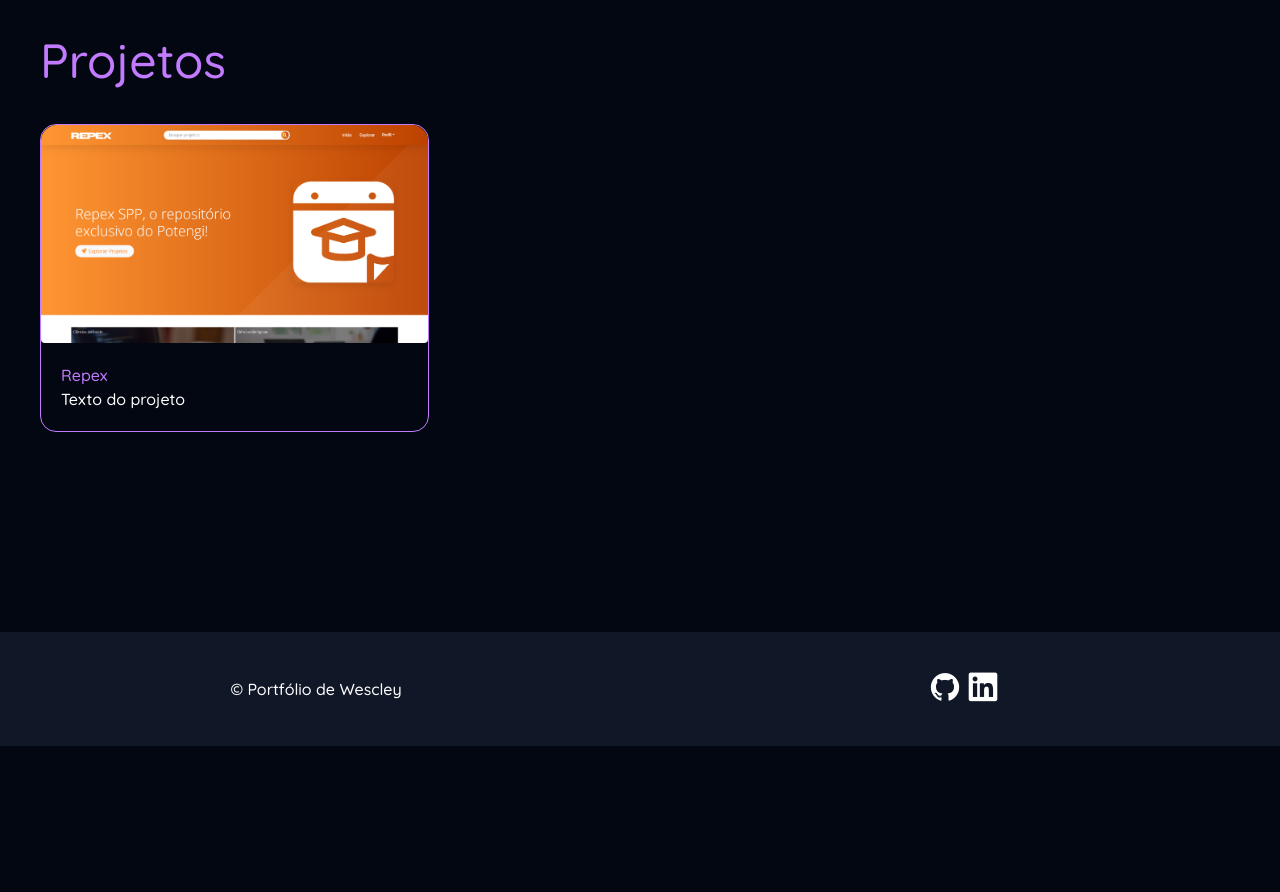
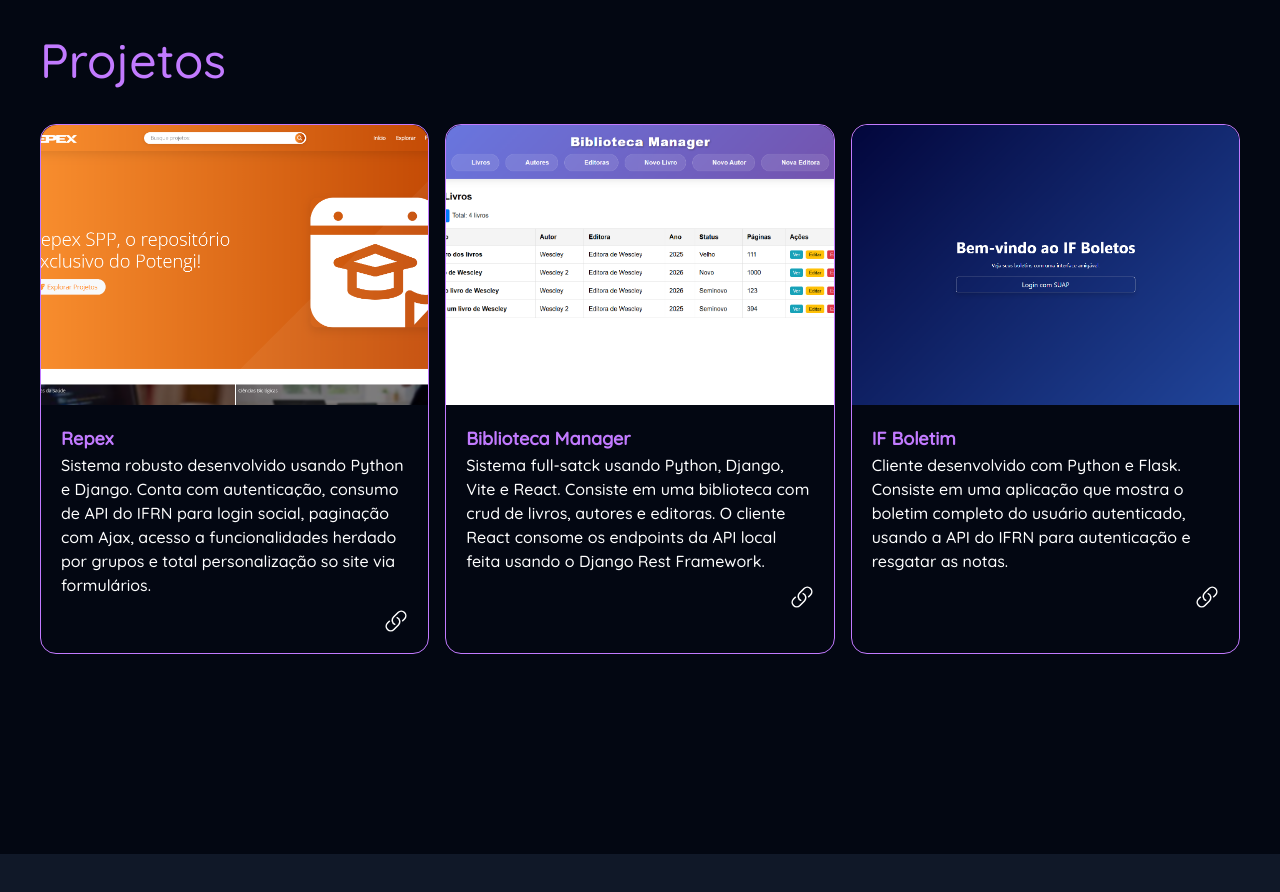
Before and after one commit to WescleyPlinio/portfolio, a React (Vite) app in the folder portfolio/: page / in a window 1280 px wide. Shown: the part 1840-2732 px from the top of the page. Before the commit the page ends 2586 px from the top, so only its background shows below. Built offline with nearby package versions, Linux system fonts and the light colour scheme.

Commit message:
Melhorando componente de Projeto e adicionando Projetos

```diff
--- a/portfolio/src/App.jsx
+++ b/portfolio/src/App.jsx
@@ -32,7 +32,9 @@ function App() {
 
         <Section title="Projetos" id="projects" children={
           <div className="grid gap-4 grid-cols-1 md:grid-cols-2 lg:grid-cols-3">
-            <Project title="Repex" text="Texto do projeto" url="print.png"/>
+            <Project title="Repex" text="Sistema robusto desenvolvido usando Python e Django. Conta com autenticação, consumo de API do IFRN para login social, paginação com Ajax, acesso a funcionalidades herdado por grupos e total personalização so site via formulários." imgUrl="print.png" projectUrl="github.com/IFRN-SPP/repex"/>
+            <Project title="Biblioteca Manager" text="Sistema full-satck usando Python, Django, Vite e React. Consiste em uma biblioteca com crud de livros, autores e editoras. O cliente React consome os endpoints da API local feita usando o Django Rest Framework." imgUrl="print2.png" projectUrl="github.com/WescleyPlinio/pos-2025-projeto-final"/>
+            <Project title="IF Boletim" text="Cliente desenvolvido com Python e Flask. Consiste em uma aplicação que mostra o boletim completo do usuário autenticado, usando a API do IFRN para autenticação e resgatar as notas." imgUrl="print3.png" projectUrl="github.com/WescleyPlinio/pos-2025-projeto01"/>
           </div>
         }/>
 
--- a/portfolio/src/components/Project.jsx
+++ b/portfolio/src/components/Project.jsx
@@ -1,12 +1,16 @@
-export default function Project ({title, text, url}) {
+export default function Project({ title, text, imgUrl, projectUrl }) {
     return (
         <div className="border border-purple-400 rounded-2xl">
             <div className="w-full">
-                <img src={`/portfolio/imgs/${url}`} className="rounded rounded-t-2xl" alt="Projeto" />
+                <img src={`/portfolio/imgs/${imgUrl}`} className="rounded-t-2xl h-70 w-full object-cover object-center" alt="Projeto" />
             </div>
             <div className="p-5">
-                <h1 className="text-purple-400">{title}</h1>
-                <p className="text-white">{text}</p>
+                <h1 className="text-purple-400 font-bold text-lg">{title}</h1>
+                <p className="text-white mb-3">{text}</p>
+                <a target="blank" href={`https://${projectUrl}`} className="text-white flex justify-end"><svg xmlns="http://www.w3.org/2000/svg" viewBox="0 0 24 24" fill="currentColor" className="size-6">
+                    <path fillRule="evenodd" d="M19.902 4.098a3.75 3.75 0 0 0-5.304 0l-4.5 4.5a3.75 3.75 0 0 0 1.035 6.037.75.75 0 0 1-.646 1.353 5.25 5.25 0 0 1-1.449-8.45l4.5-4.5a5.25 5.25 0 1 1 7.424 7.424l-1.757 1.757a.75.75 0 1 1-1.06-1.06l1.757-1.757a3.75 3.75 0 0 0 0-5.304Zm-7.389 4.267a.75.75 0 0 1 1-.353 5.25 5.25 0 0 1 1.449 8.45l-4.5 4.5a5.25 5.25 0 1 1-7.424-7.424l1.757-1.757a.75.75 0 1 1 1.06 1.06l-1.757 1.757a3.75 3.75 0 1 0 5.304 5.304l4.5-4.5a3.75 3.75 0 0 0-1.035-6.037.75.75 0 0 1-.354-1Z" clipRule="evenodd" />
+                </svg>
+                </a>
             </div>
         </div>
     )
```
Also changed, not shown: portfolio/public/imgs/print2.png (added), portfolio/public/imgs/print3.png (added).
